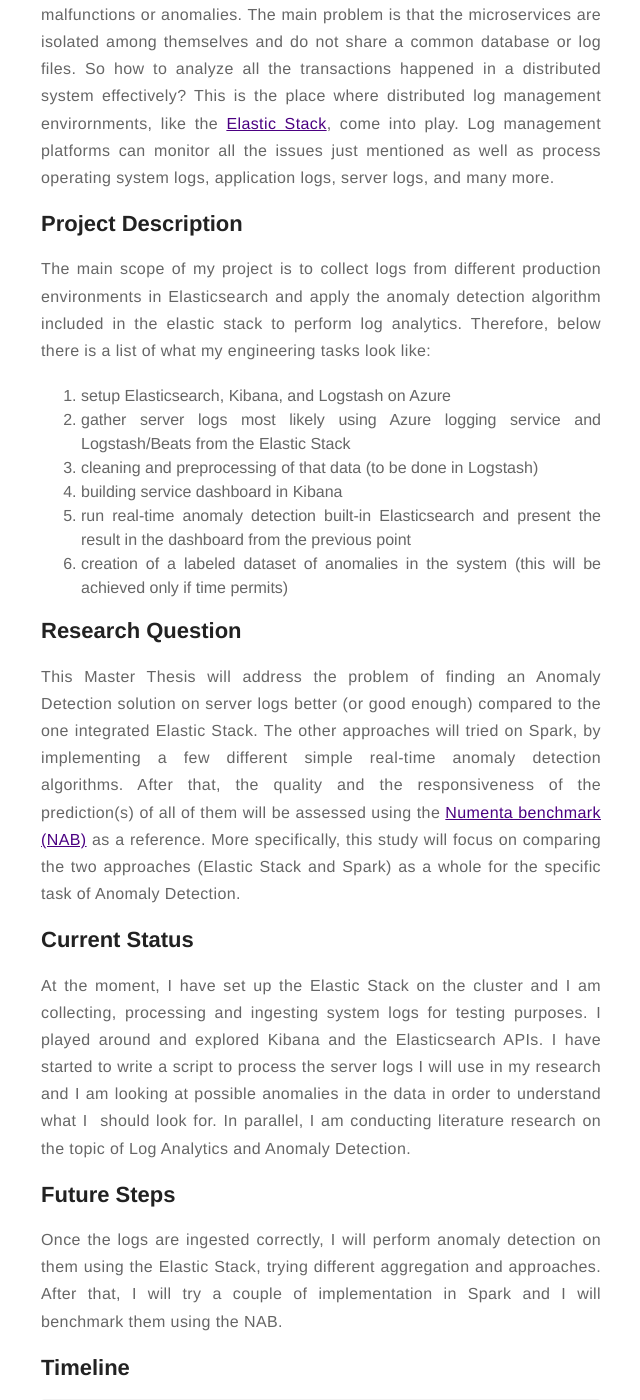
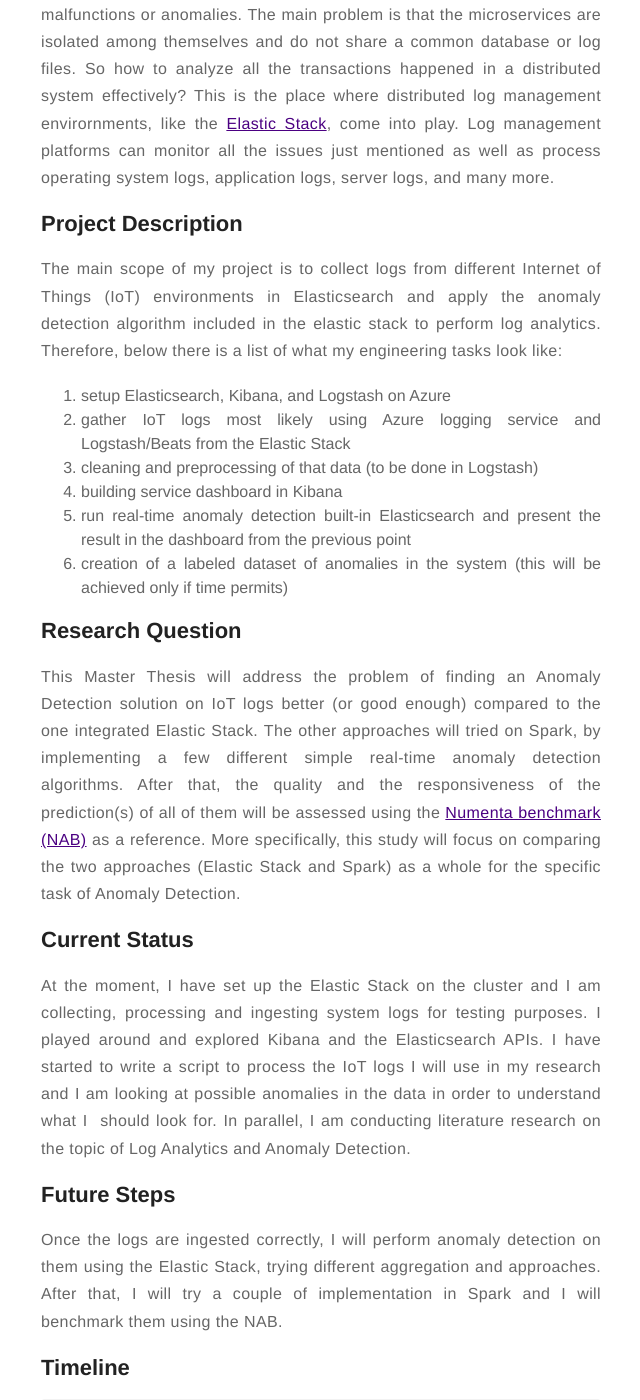
Before and after one commit to dadadima94/dadadima94.github.io, a Jekyll site: the page built from _posts/2020-03-05-project_description.md, in a window 1280 px wide and 1400 px high, scrolled down 1165 px. Shown: the whole window, without its empty margins (319-959 px from the left). Built offline with Jekyll 4.4.1, drawn with Linux system fonts in a browser that asks for light colours; comment, search, counter and statistics services are not loaded.

Commit message:
updated description

```diff
--- a/_posts/2020-03-05-project_description.md
+++ b/_posts/2020-03-05-project_description.md
@@ -39,20 +39,20 @@ So how to analyze all the transactions happened in a distributed system effectiv
 This is the place where distributed log management envirornments, like the [Elastic Stack](https://www.elastic.co/what-is/elk-stack), come into play. Log management platforms can monitor all the issues just mentioned as well as process operating system logs, application logs, server logs, and many more.
 
 ## Project Description
-The main scope of my project is to collect logs from different production environments in Elasticsearch and apply the anomaly detection algorithm included in the elastic stack to perform log analytics. Therefore, below there is a list of what my engineering tasks look like:
+The main scope of my project is to collect logs from different Internet of Things (IoT) environments in Elasticsearch and apply the anomaly detection algorithm included in the elastic stack to perform log analytics. Therefore, below there is a list of what my engineering tasks look like:
 
 1. setup Elasticsearch, Kibana, and Logstash on Azure
-2. gather server logs most likely using Azure logging service and Logstash/Beats from the Elastic Stack
+2. gather IoT logs most likely using Azure logging service and Logstash/Beats from the Elastic Stack
 3. cleaning and preprocessing of that data (to be done in Logstash)
 4. building service dashboard in Kibana
 5. run real-time anomaly detection built-in Elasticsearch and present the result in the dashboard from the previous point
 6. creation of a labeled dataset of anomalies in the system (this will be achieved only if time permits)
 
 ## Research Question
-This Master Thesis will address the problem of finding an Anomaly Detection solution on server logs better (or good enough) compared to the one integrated Elastic Stack. The other approaches will tried on Spark, by implementing a few different simple real-time anomaly detection algorithms. After that, the quality and the responsiveness of the prediction(s) of all of them will be assessed using the [Numenta benchmark (NAB)](https://numenta.com/machine-intelligence-technology/numenta-anomaly-benchmark/) as a reference. More specifically, this study will focus on comparing the two approaches (Elastic Stack and Spark) as a whole for the specific task of Anomaly Detection.
+This Master Thesis will address the problem of finding an Anomaly Detection solution on IoT logs better (or good enough) compared to the one integrated Elastic Stack. The other approaches will tried on Spark, by implementing a few different simple real-time anomaly detection algorithms. After that, the quality and the responsiveness of the prediction(s) of all of them will be assessed using the [Numenta benchmark (NAB)](https://numenta.com/machine-intelligence-technology/numenta-anomaly-benchmark/) as a reference. More specifically, this study will focus on comparing the two approaches (Elastic Stack and Spark) as a whole for the specific task of Anomaly Detection.
 
 ## Current Status
-At the moment, I have set up the Elastic Stack on the cluster and I am collecting, processing and ingesting system logs for testing purposes. I played around and explored Kibana and the Elasticsearch APIs. I have started to write a script to process the server logs I will use in my research and I am looking at possible anomalies in the data in order to understand what I  should look for. In parallel, I am conducting literature research on the topic of Log Analytics and Anomaly Detection.
+At the moment, I have set up the Elastic Stack on the cluster and I am collecting, processing and ingesting system logs for testing purposes. I played around and explored Kibana and the Elasticsearch APIs. I have started to write a script to process the IoT logs I will use in my research and I am looking at possible anomalies in the data in order to understand what I  should look for. In parallel, I am conducting literature research on the topic of Log Analytics and Anomaly Detection.
 
 ## Future Steps
 Once the logs are ingested correctly, I will perform anomaly detection on them using the Elastic Stack, trying different aggregation and approaches. After that, I will try a couple of implementation in Spark and I will benchmark them using the NAB.
```
Also changed, not shown: _posts/2020-03-04-resume 2.md (deleted, +0 -12 lines), _posts/2020-03-05-project_description 2.md (deleted, +0 -59 lines).
